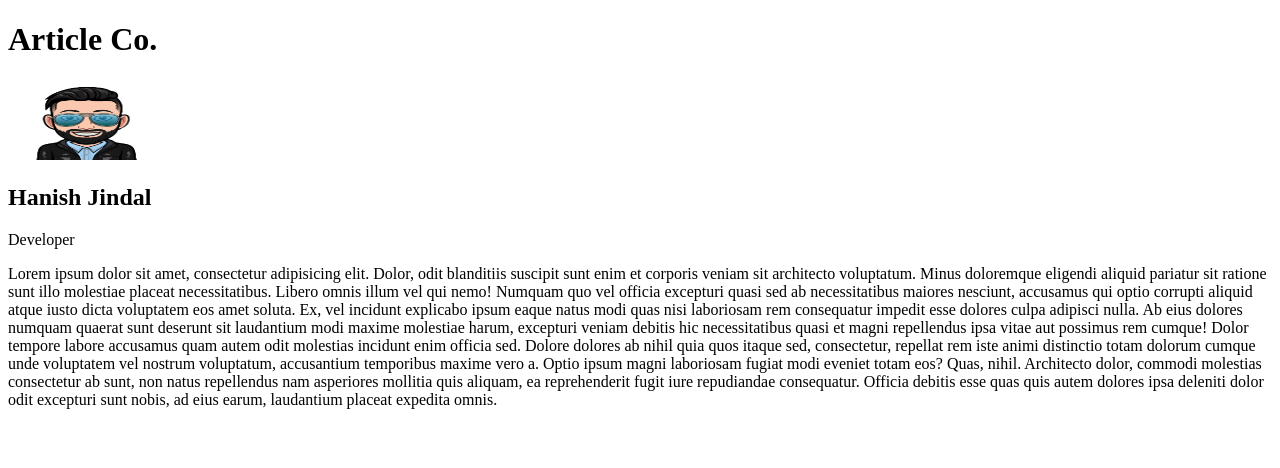
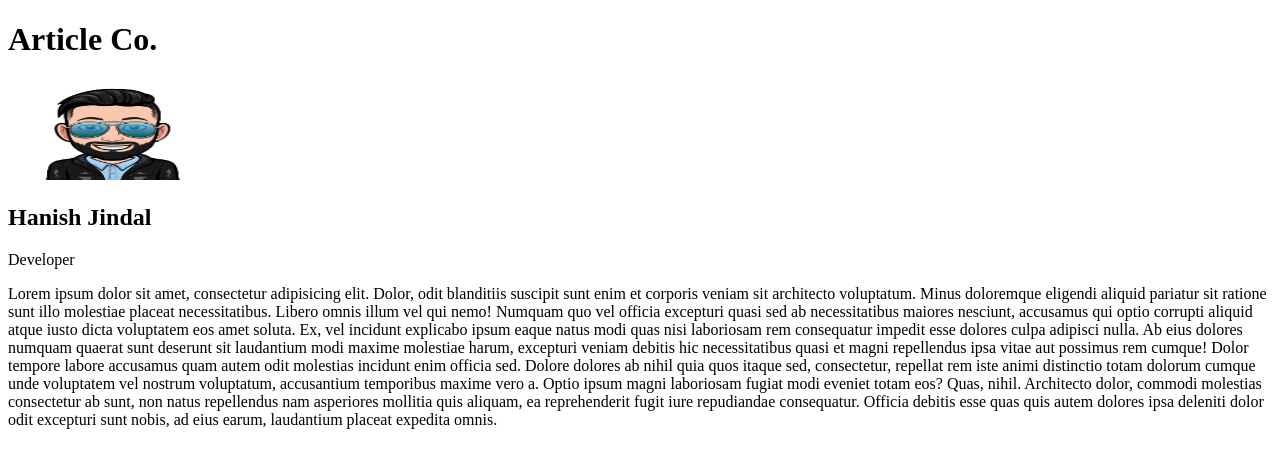
Before and after one commit to hanishjindal/Article-Website, a Next.js app: page /about in a window 1280 px wide. Shown: the top 468 px of the page. Built offline with nearby package versions, Linux system fonts and the light colour scheme.

Commit message:
Dev V1.5.2

```diff
--- a/pages/about/index.js
+++ b/pages/about/index.js
@@ -9,8 +9,8 @@ function index() {
         <Image
           src="/image.png"
           alt=""
-          width={150}
-          height={80}
+          width={200}
+          height={100}
           className="border-4 border-grey-700 mr-10 md:mr-20 rounded-xl "
         />
         <div className="flex flex-col mt-5">
```
